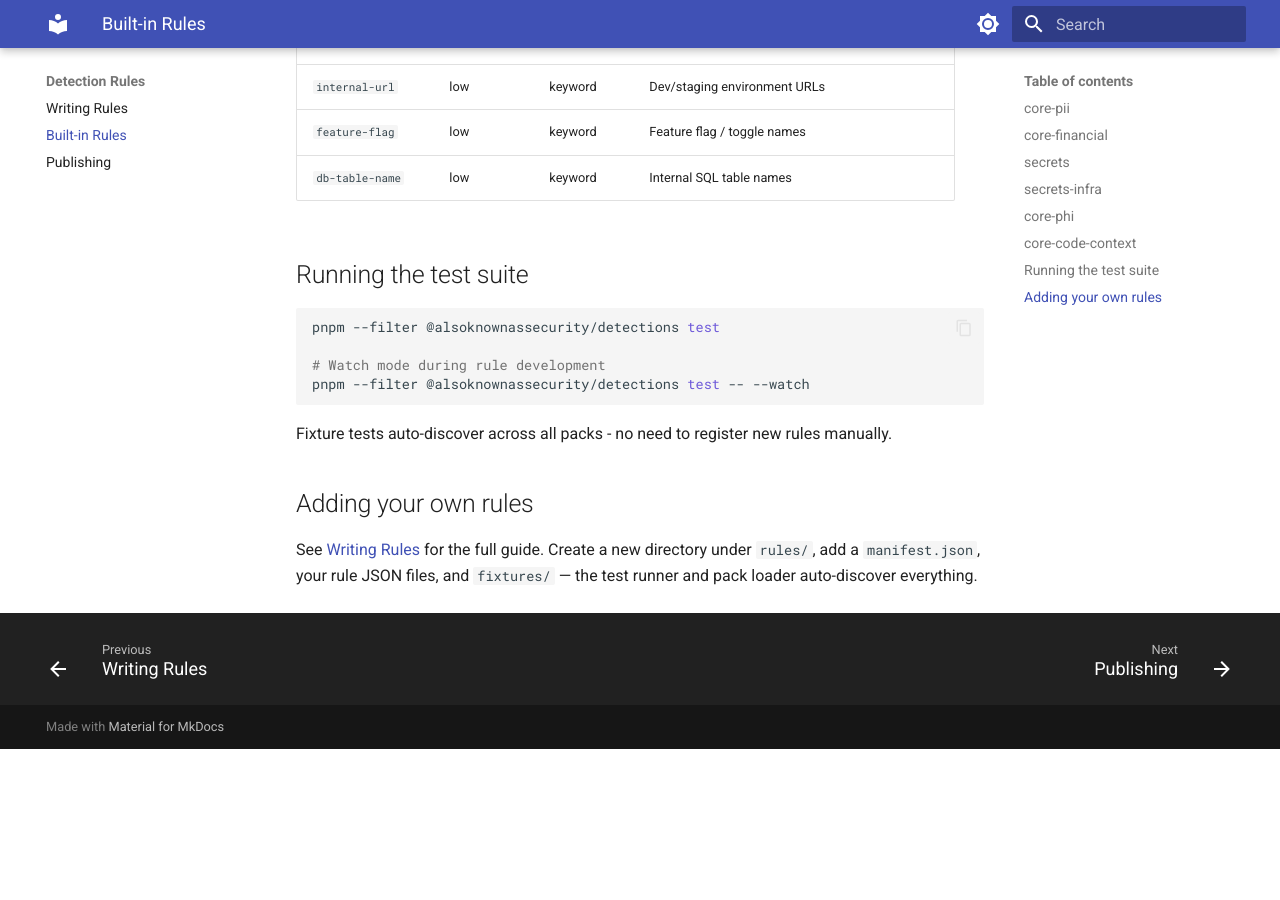
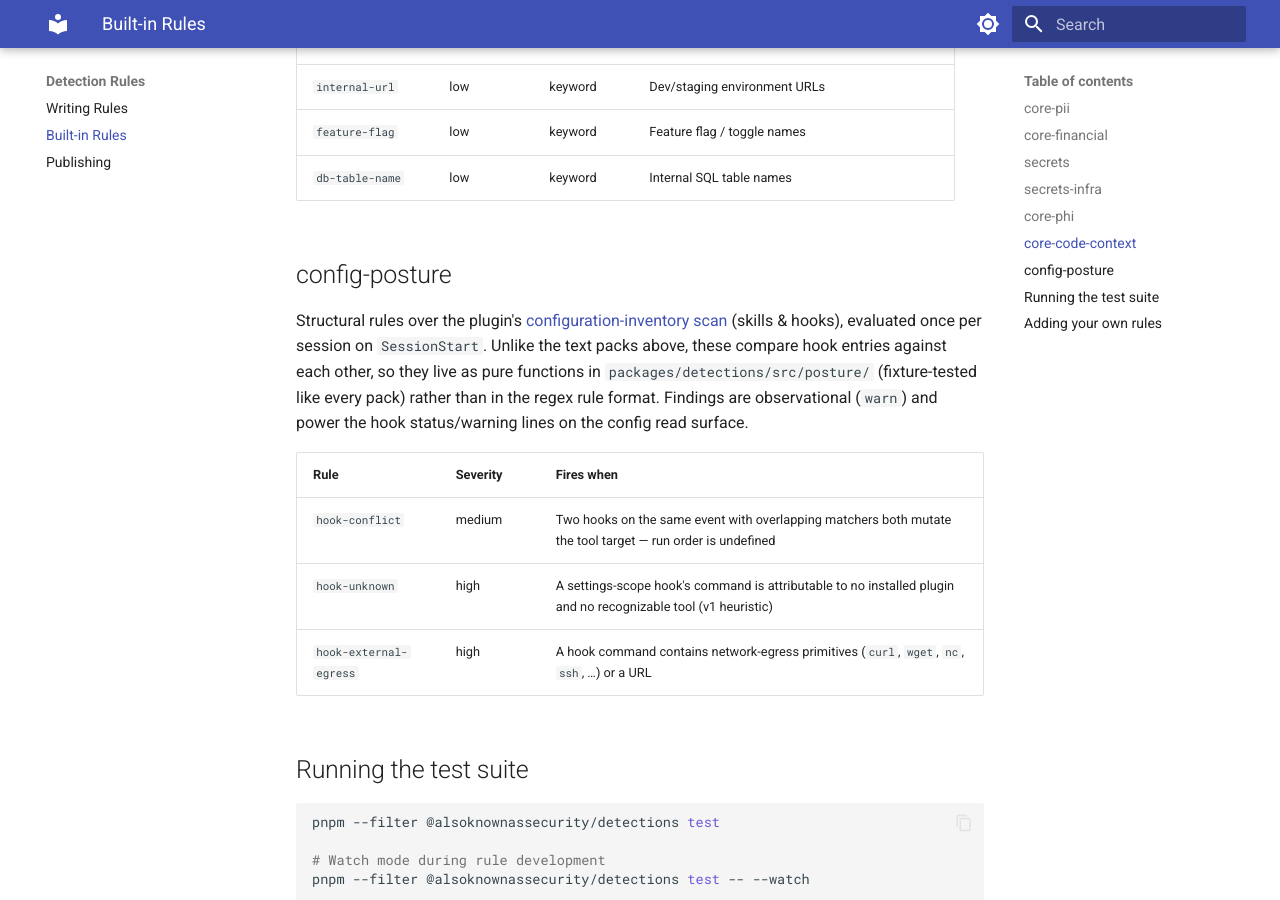
Before and after one commit to akasecurity/ai-tc-docs, an MkDocs documentation site: the page built from docs/rules/built-in.md, in a window 1280 px wide and 900 px high, scrolled down 5115 px. Built offline with MkDocs 1.6.1 and Material for MkDocs 9.7.7, drawn with Linux system fonts in a browser that asks for light colours; before the commit the page ends 5864 px from its top, so only the background shows below that.

Commit message:
feat(detections): config-posture rules — hook-conflict, hook-unknown, hook-external-egress
The analysis half of the config-inventory stack. Posture rules are STRUCTURAL
(they compare hook entries against each other), so they live as pure functions
in detections/src/posture/ rather than the regex pack format — same fixture
bar as the packs (labeled positives AND negatives per rule, gated in vitest).

- hook-conflict (medium): two hooks on the same event with overlapping
  matchers where BOTH mutate the tool target — run order is undefined (the
  prettier/eslint --fix case). One finding per extra mutating hook, attached
  to the later entry.
- hook-unknown (high): a settings-scope hook whose first executable token is
  no recognizable tool — v1 heuristic standing in for the future known-hooks
  registry; plugin-scope hooks are attributed by the install manifest and
  skipped.
- hook-external-egress (high): network primitives (curl/wget/nc/ssh/…) or a
  URL inside a hook command.

Rules are versioned Inspection Definitions (natural-key findings; persistence
mints the content-addressed ids). plugin-runtime wires evaluation into the
SessionStart scan record via the plugin-sdk re-export (runtime may not import
detections directly). The read surface's Conflict/Unknown statuses + warning
lines now populate from real findings. docs: rules/built-in.md gains the
config-posture section.

````diff
--- a/docs/rules/built-in.md
+++ b/docs/rules/built-in.md
@@ -122,6 +122,16 @@ Detects internal code and infrastructure context that should not leave the organ
 | `feature-flag`    | low      | keyword | Feature flag / toggle names                         |
 | `db-table-name`   | low      | keyword | Internal SQL table names                            |
 
+## config-posture
+
+Structural rules over the plugin's [configuration-inventory scan](../plugin/claude-code.md#configuration-inventory-scan-skills--hooks) (skills & hooks), evaluated once per session on `SessionStart`. Unlike the text packs above, these compare hook entries against each other, so they live as pure functions in `packages/detections/src/posture/` (fixture-tested like every pack) rather than in the regex rule format. Findings are observational (`warn`) and power the hook status/warning lines on the config read surface.
+
+| Rule                   | Severity | Fires when                                                                                                     |
+| ---------------------- | -------- | -------------------------------------------------------------------------------------------------------------- |
+| `hook-conflict`        | medium   | Two hooks on the same event with overlapping matchers both mutate the tool target — run order is undefined     |
+| `hook-unknown`         | high     | A settings-scope hook's command is attributable to no installed plugin and no recognizable tool (v1 heuristic) |
+| `hook-external-egress` | high     | A hook command contains network-egress primitives (`curl`, `wget`, `nc`, `ssh`, …) or a URL                    |
+
 ## Running the test suite
 
 ```bash
````
